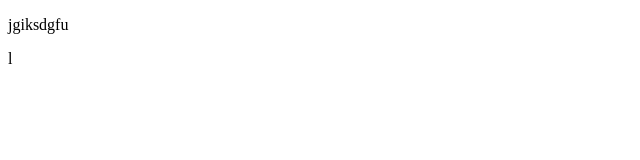
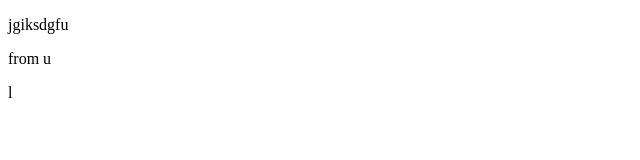
Before and after one commit to Harounjlassi/demo, a plain HTML site: page fastt.html in a window 1280 px wide. Shown: the full height of the page, 0-640 px from the left. Drawn offline with Linux system fonts and the light colour scheme.

Commit message:
update fastt

```diff
--- a/fastt.html
+++ b/fastt.html
@@ -8,5 +8,6 @@
 </head>
 <body>
   <p>jgiksdgfu</p>
+  <p>from u</p>
 </body>
 </html>l
```
